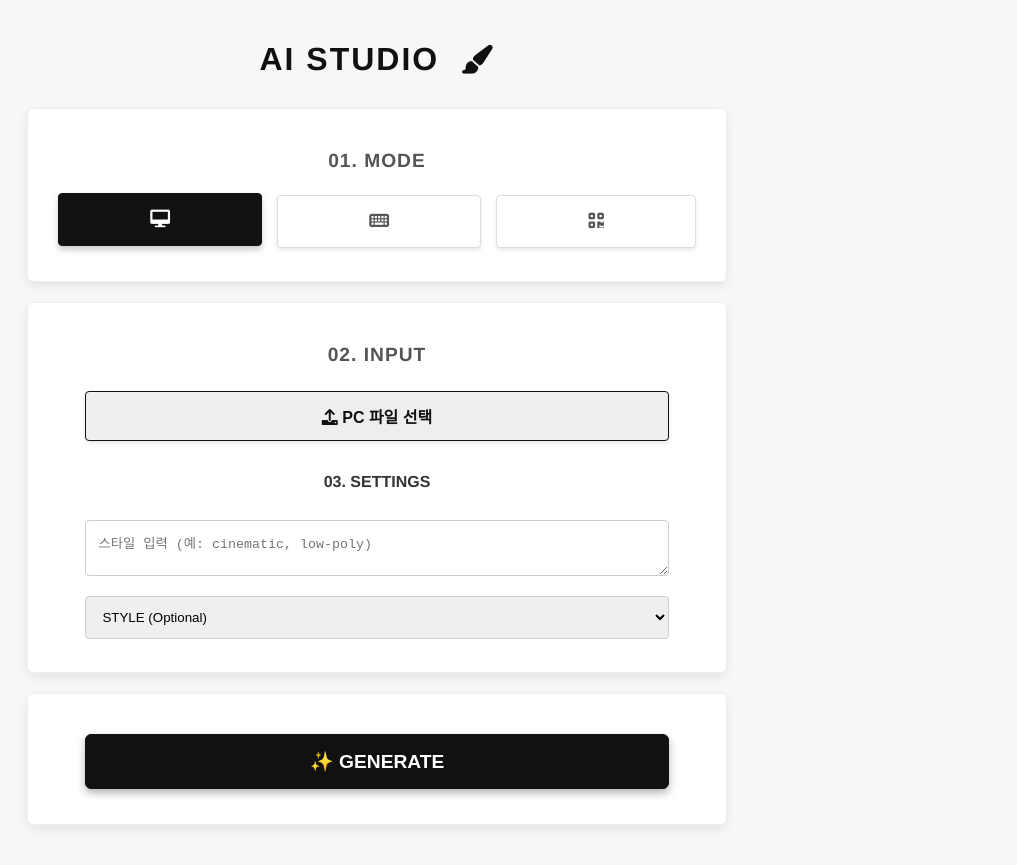
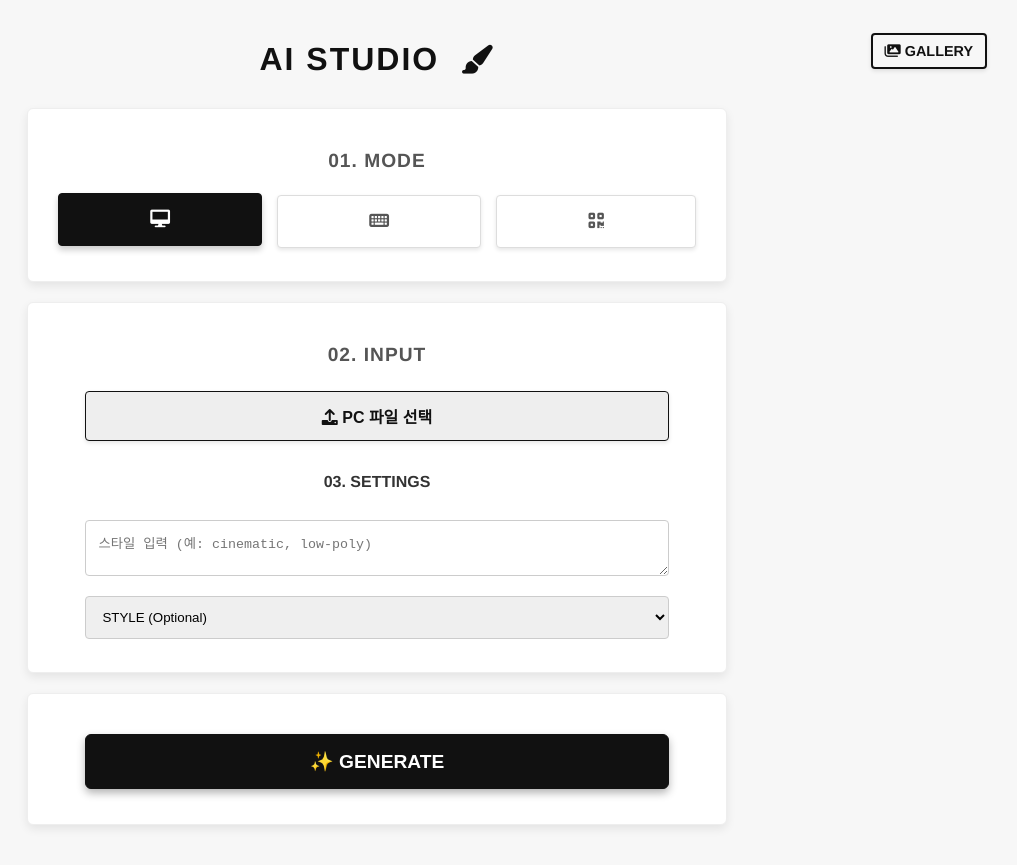
Before and after one commit to gaogang1011/exhibition-app, a website: page public/index.html in a window 1280 px wide. Shown: the whole page, without its empty margins (263-1280 px from the left). Drawn offline with Linux system fonts and the light colour scheme.

Commit message:
feat: Complete gallery and resolution features with final index.html navigation

```diff
--- a/public/index.html
+++ b/public/index.html
@@ -10,9 +10,32 @@
 
     <link rel="icon" href="/favicon.ico" type="image/x-icon">
     <link rel="shortcut icon" href="/favicon.ico" type="image/x-icon">
+
+    <style>
+        /* [추가] 갤러리 버튼을 위한 스타일 */
+        .gallery-nav {
+            position: absolute;
+            top: 25px;
+            right: 25px;
+        }
+        .gallery-nav-btn {
+            background-color: transparent;
+            border: 2px solid #111;
+            padding: 8px 12px;
+            font-size: 0.9em;
+            font-weight: bold;
+        }
+        .gallery-nav-btn:hover {
+            background-color: #111;
+            color: white;
+        }
+    </style>
 </head>
 <body>
 <div class="container">
+
+    <a href="gallery.html" class="btn gallery-nav-btn gallery-nav"><i class="fas fa-images"></i> GALLERY</a>
+
     <h1>AI STUDIO <i class="fas fa-paint-brush"></i></h1>
 
     <div class="card step-card">
@@ -93,7 +116,6 @@
     const qrOriginalImage = document.getElementById('qrOriginalImage');
     const qrFileStatus = document.getElementById('qrFileStatus');
 
-    // --- 모드 전환 로직 ---
     document.querySelectorAll('.mode-btn').forEach(button => {
         button.addEventListener('click', () => {
             currentMode = button.dataset.mode;
@@ -108,7 +130,6 @@
         });
     });
 
-    // --- 1. PC 업로드 로직 ---
     uploadButton.addEventListener('click', () => fileUploader.click());
     fileUploader.addEventListener('change', (event) => {
         pcUploadedFile = event.target.files[0];
@@ -124,7 +145,6 @@
         reader.readAsDataURL(pcUploadedFile);
     });
 
-    // --- 3. QR 업로드 로직 ---
     qrUploadStartButton.addEventListener('click', startQrUploadSession);
     cancelQrButton.addEventListener('click', cancelQrUploadSession);
 
@@ -177,7 +197,6 @@
         qrUploadStartButton.style.display = 'inline-block';
     }
 
-    // --- AI 변환 버튼 클릭 시 (통합 로직) ---
     document.getElementById('aiConvertButton').addEventListener('click', async () => {
         let prompt = document.getElementById('textPromptInput').value;
         const style = document.getElementById('styleSelect').value;
```
